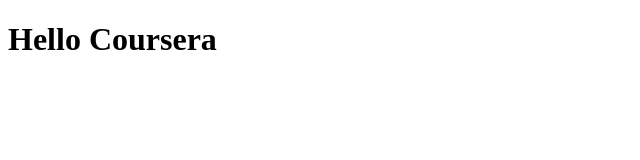
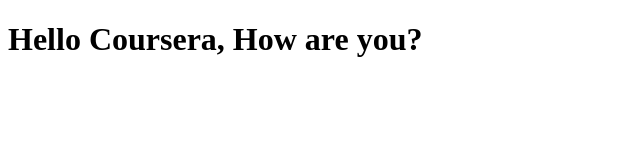
Before and after one commit to Rifat-Pramanik/web-development, a plain HTML site: page pages/index.html in a window 1280 px wide. Shown: the whole page, without its empty margins (0-640 px from the left). Drawn offline with Linux system fonts and the light colour scheme.

Commit message:
html modified

```diff
--- a/pages/index.html
+++ b/pages/index.html
@@ -4,6 +4,6 @@
 	<title>index page</title>
 </head>
 <body>
-	<h1>Hello Coursera</h1>
+	<h1>Hello Coursera, How are you?</h1>
 </body>
 </html>
```
